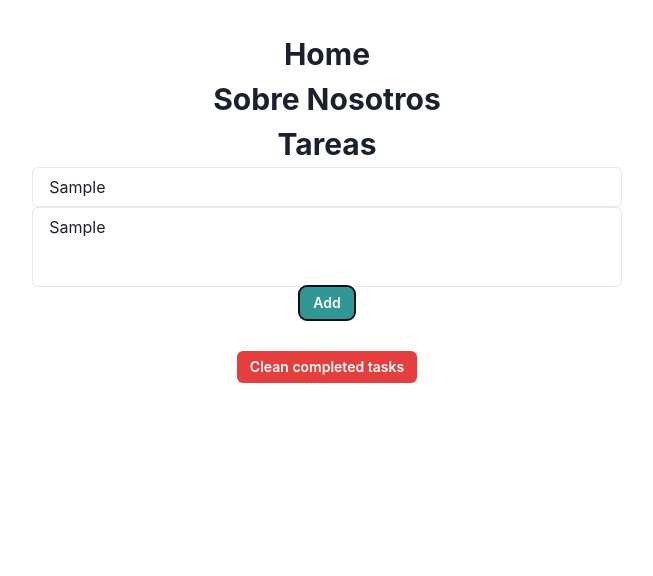
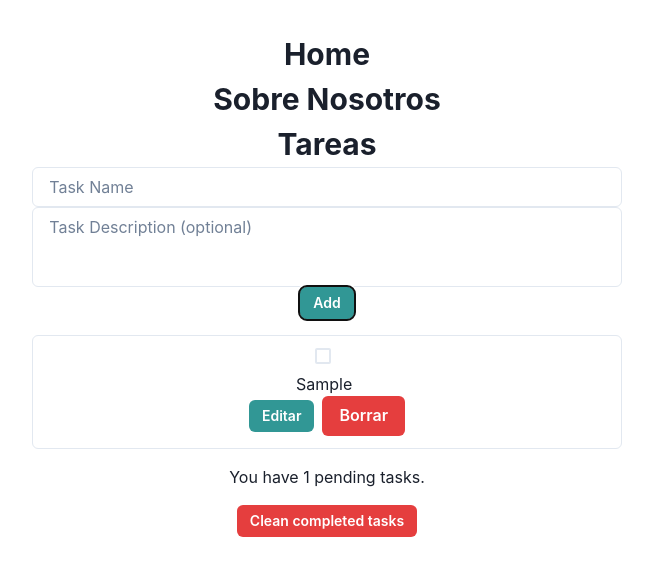
Before and after one commit to Efvega13/my-react-task-list, a React (Vite) app: page /tareas in a window 1280 px wide. Both pictures are taken after typing "Sample", "Sample" into the empty fields and a click on the button "Add". Shown: the top 576 px of the page, without its empty margins (313-966 px from the left). Built offline with nearby package versions, Linux system fonts and the light colour scheme.

Commit message:
cambiosproject6

```diff
--- a/src/components/Task.jsx
+++ b/src/components/Task.jsx
@@ -92,7 +92,6 @@ function Task({ name, description, status, onStatusChange, onDelete, onUpdate })
           <Button
             onClick={handleDelete}
             colorScheme="red"
-            size="sm"
           >
             Borrar
           </Button>
--- a/src/components/TaskList.jsx
+++ b/src/components/TaskList.jsx
@@ -8,7 +8,7 @@ import {
   Text,
   Textarea,
   VStack,
-} from '@chakra-ui/react'; // Importa componentes de Chakra UI
+} from '@chakra-ui/react';
 
 function TaskList() {
   const { tasks, createTask, deleteTask, updateTask, updateTaskStatus } =
@@ -68,9 +68,11 @@ function TaskList() {
           placeholder='Task Description (optional)'
           value={taskDescription}
           onChange={handleDescriptionChange}
-          resize="none" // Evita que el textarea sea redimensionable
+          resize="none"
         />
-        <Button colorScheme="teal" size="sm">
+        <Button
+         colorScheme="teal" size="sm"
+         onClick={addTask}>
           Add
         </Button>
         {error && <Text color="red.500">{error}</Text>}
```
Also changed, not shown: src/App.jsx (line endings or trailing spaces).
